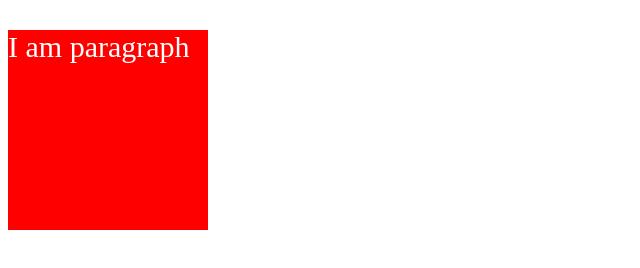
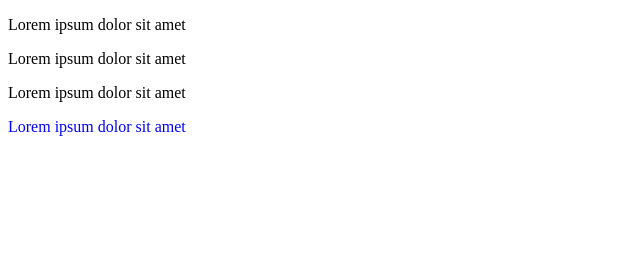
Before and after one commit to kilokilo12/sass-scss, a plain HTML site: page index.html in a window 1280 px wide. Shown: the whole page, without its empty margins (0-640 px from the left). Drawn offline with Linux system fonts and the light colour scheme.

Commit message:
targeting nested items

```diff
--- a/index.html
+++ b/index.html
@@ -7,7 +7,18 @@
 </head>
 <body>
 	<div class="wrapper">
-		<p>I am paragraph</p>
+		<div class="main">
+			<p>Lorem ipsum dolor sit amet</p>
+			<div class="container">
+				<p>Lorem ipsum dolor sit amet</p>
+				<div class="article">
+				<p>Lorem ipsum dolor sit amet</p>
+					<div class="post">
+						<p>Lorem ipsum dolor sit amet</p>
+					</div>
+				</div>
+			</div>
+		</div>
 	</div>
 </body>
 </html>
--- a/main.sass
+++ /dev/null
@@ -1,8 +0,0 @@
-.wrapper
-    width: 200px
-    height: 200px
-    background-color: #e02342
-
-    p
-        font-size: 30px
-        color: #fff
--- a/main.scss
+++ b/main.scss
@@ -1,9 +1,13 @@
 .wrapper {
-    height: 200px;
-    width: 200px;
-    background-color: red;
+    .main {
+        .container {
+            .article {
+                .post {
+                    p {
+                        color: blue;
+                    }
+                }
+            }
+        }
+    }
 }
-    p {
-        font-size: 30px;
-        color: white;
-    }
```
Also changed, not shown: main.css, 1 other file.
